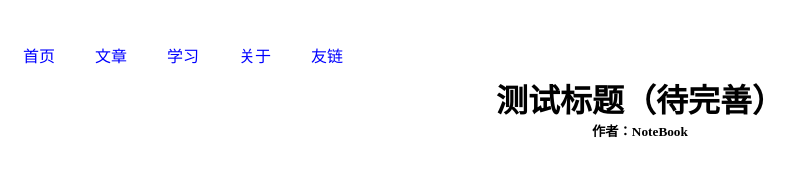
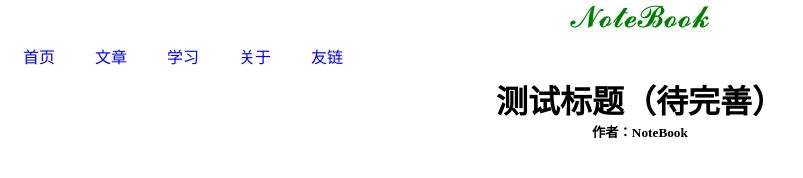
Before and after one commit to ZardHju/zard1, a plain HTML site: page index.html in a window 1280 px wide. Shown: the top 178 px of the page, without its empty margins (0-803 px from the left). Drawn offline with Linux system fonts and the light colour scheme.

Commit message:
Update index.html

```diff
--- a/index.html
+++ b/index.html
@@ -13,7 +13,7 @@
         background:rgba(193，255，193);
     }
     .tou{
-        color:white;
+        color:green;
         font-size:30px;
         text-align:center;
         text-shadow:2px 2px 5px rgba(0，255，255，0.5);
@@ -44,7 +44,7 @@
     }
   </style>
   <body>
-     <div class='tou'>NoteBook</div>
+     <div class='tou'>𝓝𝓸𝓽𝓮𝓑𝓸𝓸𝓴</div>
      <div class='daohang'>
         <div>首页</div>
         <div>文章</div>
```
